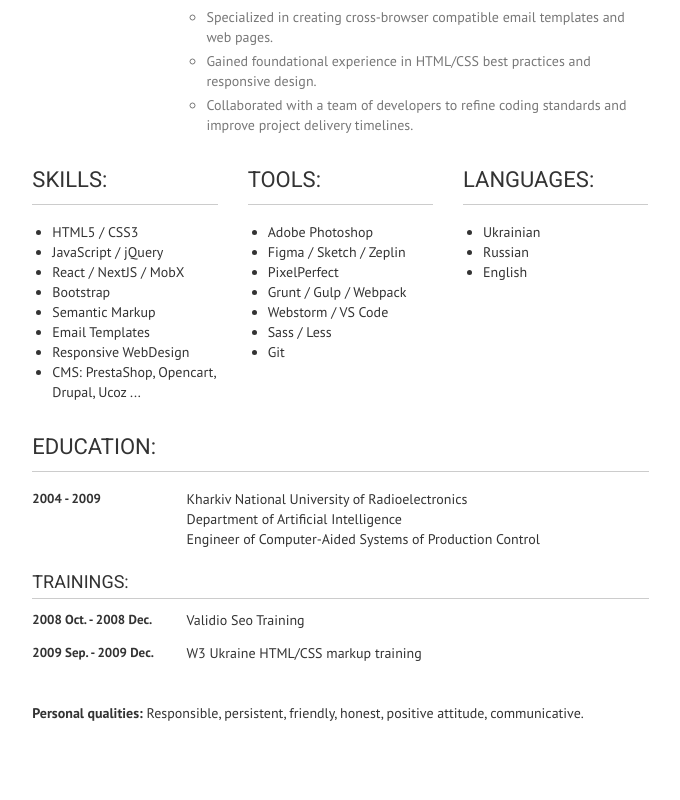
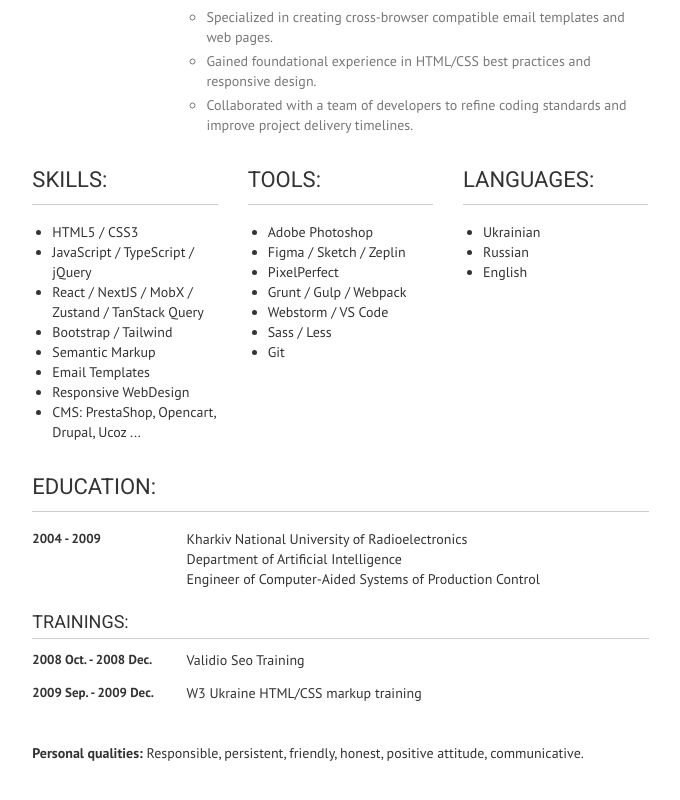
Before and after one commit to fozzy2603/fozzy2603.github.io, a Next.js app: page / in a window 1280 px wide. Shown: the part 1690-2490 px from the top of the page, without its empty margins (461-1141 px from the left). Before the commit the page ends 2464 px from the top, so only its background shows below. Built offline with nearby package versions, Linux system fonts and the light colour scheme.

Commit message:
update skills

```diff
--- a/data.ts
+++ b/data.ts
@@ -1,9 +1,9 @@
 const ability = {
     skills: [
         'HTML5 / CSS3',
-        'JavaScript / jQuery',
-        'React / NextJS / MobX',
-        'Bootstrap',
+        'JavaScript / TypeScript / jQuery',
+        'React / NextJS / MobX / Zustand / TanStack Query',
+        'Bootstrap / Tailwind',
         'Semantic Markup',
         'Email Templates',
         'Responsive WebDesign',
```
